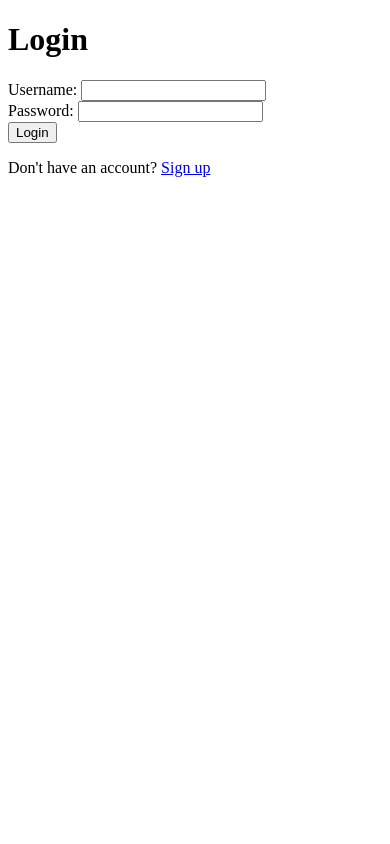
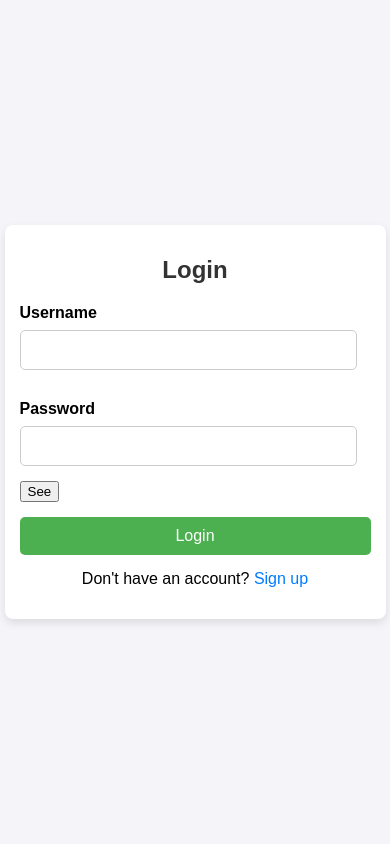
Before and after one commit to gauthamnnair/login-signup, a Flask app: page /login in a window 390 px wide. Run offline with Flask 3, Linux system fonts and the light colour scheme.

Commit message:
Added some CSS features

```diff
--- /dev/null
+++ b/static/script.js
@@ -0,0 +1,15 @@
+// Function to toggle the visibility of the password
+function togglePassword() {
+    // Get the password field and the "See" button
+    var passwordField = document.querySelector('.password-field');
+    var button = document.querySelector('.see-btn');
+
+    // Toggle the password field type between 'password' and 'text'
+    if (passwordField.type === 'password') {
+        passwordField.type = 'text'; // Make password visible
+        button.textContent = 'Hide'; // Change button text to "Hide"
+    } else {
+        passwordField.type = 'password'; // Hide password
+        button.textContent = 'See'; // Change button text back to "See"
+    }
+}
--- /dev/null
+++ b/static/styles.css
@@ -0,0 +1,107 @@
+/* General Styles */
+body {
+    font-family: Arial, sans-serif;
+    background-color: #f4f4f9;
+    margin: 0;
+    padding: 0;
+    display: flex;
+    justify-content: center;
+    align-items: center;
+    height: 100vh;
+}
+
+h1 {
+    color: #333;
+    text-align: center;
+    margin-bottom: 20px;
+}
+
+/* Flash Messages */
+.flash-messages ul {
+    list-style-type: none;
+    padding: 0;
+    margin: 0;
+}
+
+.flash-messages li.success {
+    color: green;
+    font-weight: bold;
+}
+
+.flash-messages li.danger {
+    color: red;
+    font-weight: bold;
+}
+
+/* Form Styles */
+.container {
+    background-color: white;
+    padding: 30px;
+    border-radius: 8px;
+    box-shadow: 0 4px 8px rgba(0, 0, 0, 0.1);
+    width: 100%;
+    max-width: 400px;
+    text-align: center;
+}
+
+.form-group {
+    margin-bottom: 15px;
+    text-align: left;
+}
+
+label {
+    display: block;
+    margin-bottom: 8px;
+    font-weight: bold;
+}
+
+input[type="text"], input[type="password"] {
+    width: 90%;
+    padding: 10px;
+    margin-bottom: 15px;
+    border: 1px solid #ccc;
+    border-radius: 5px;
+    font-size: 16px;
+}
+
+button.submit-btn {
+    width: 100%;
+    padding: 10px;
+    background-color: #4CAF50;
+    color: white;
+    font-size: 16px;
+    border: none;
+    border-radius: 5px;
+    cursor: pointer;
+    transition: background-color 0.3s ease;
+}
+
+button.submit-btn:hover {
+    background-color: #45a049;
+}
+
+.signup-link {
+    text-align: center;
+    margin-top: 15px;
+}
+
+.signup-link a {
+    color: #007bff;
+    text-decoration: none;
+}
+
+.signup-link a:hover {
+    text-decoration: underline;
+}
+
+/* Responsive Design */
+@media (max-width: 480px) {
+    .container {
+        width: 90%;
+        padding: 15px;
+    }
+
+    h1 {
+        font-size: 24px;
+    }
+}
--- a/templates/login.html
+++ b/templates/login.html
@@ -1,34 +1,50 @@
 <!DOCTYPE html>
 <html lang="en">
+
 <head>
     <meta charset="UTF-8">
     <meta name="viewport" content="width=device-width, initial-scale=1.0">
     <title>Login</title>
+    <link rel="stylesheet" href="{{ url_for('static', filename='styles.css') }}">
 </head>
+
 <body>
+    <div class="container">
         <h1>Login</h1>
 
         <!-- Flash messages -->
         {% with messages = get_flashed_messages(with_categories=true) %}
             {% if messages %}
+                <div class="flash-messages">
                     <ul>
                         {% for category, message in messages %}
                             <li class="{{ category }}">{{ message }}</li>
                         {% endfor %}
                     </ul>
+                </div>
             {% endif %}
         {% endwith %}
 
-    <form method="POST">
-        <label for="username">Username:</label>
-        <input type="text" name="username" required><br>
+        <form action="{{ url_for('login_page') }}" method="POST">
+            <div class="form-group">
+                <label for="username">Username</label>
+                <input type="text" name="username" id="username" required>
+            </div>
 
-        <label for="password">Password:</label>
-        <input type="password" name="password" required><br>
+            <div class="form-group">
+                <label for="password">Password</label>
+                <input type="password" name="password" id="password" class="password-field" required>
+                <button type="button" class="see-btn" onclick="togglePassword()">See</button>
+            </div>
 
-        <button type="submit">Login</button>
+            <button type="submit" class="submit-btn">Login</button>
         </form>
 
-    <p>Don't have an account? <a href="{{ url_for('signup_page') }}">Sign up</a></p>
+        <p class="signup-link">Don't have an account? <a href="{{ url_for('signup_page') }}">Sign up</a></p>
+    </div>
+
+    <!-- Include external script.js -->
+    <script src="{{ url_for('static', filename='script.js') }}"></script>
 </body>
+
 </html>
```
Also changed, not shown: templates/signup.html (+40 -10 lines). Lines whose indentation alone changed are shown as unchanged.
